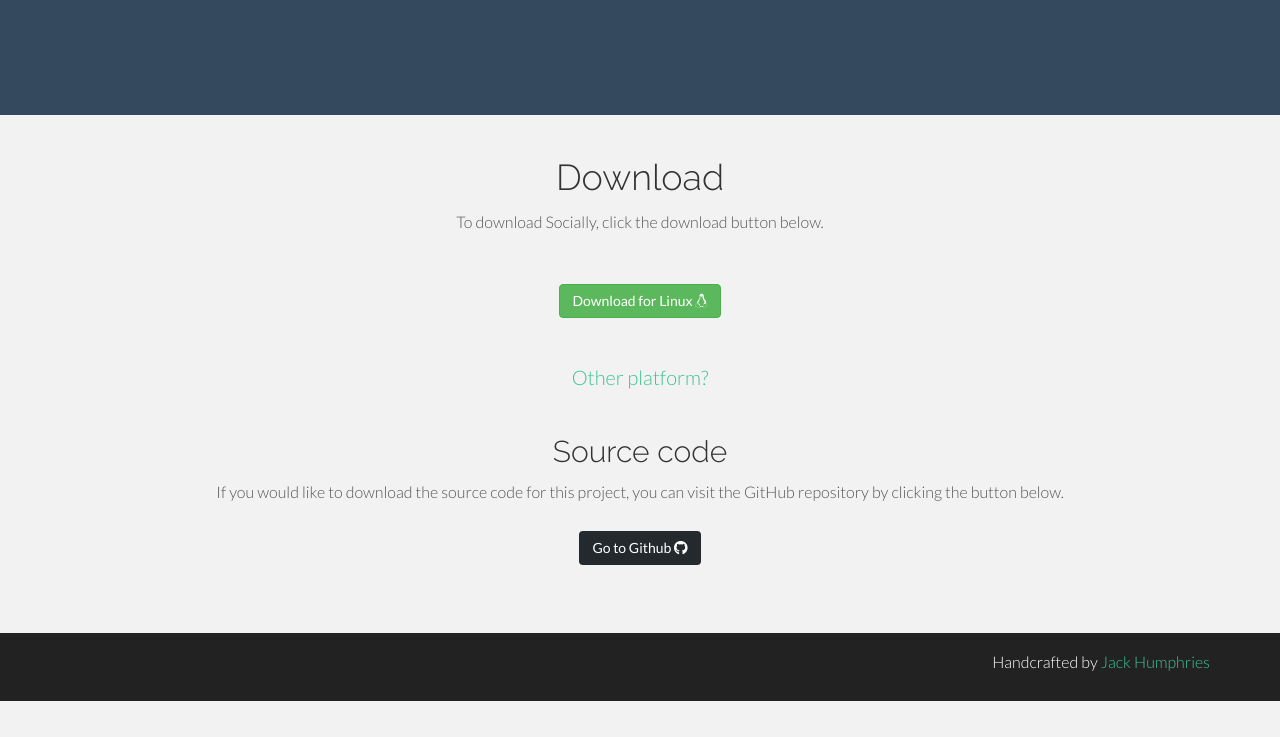
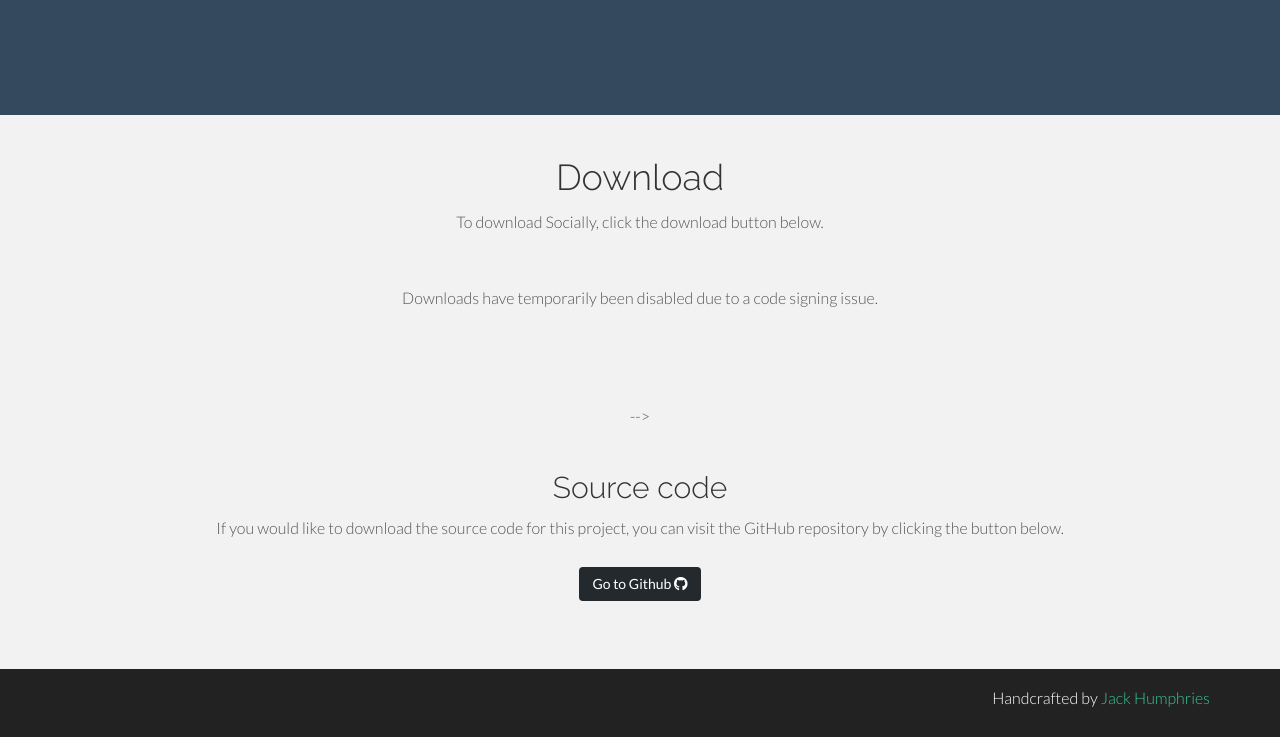
Before and after one commit to JackHumphries9/getsocially.app, a plain HTML site: page public/index.html in a window 1280 px wide. Shown: the part 2511-3248 px from the top of the page. Before the commit the page ends 3212 px from the top, so only its background shows below. Drawn offline with Linux system fonts and the light colour scheme.

Commit message:
Update index.html

```diff
--- a/public/index.html
+++ b/public/index.html
@@ -237,15 +237,18 @@
 				<br>
 				<h1 class="centered">Download</h1>
 				<p class="centered">To download Socially, click the download button below.</p>
+<br/>
+	<p class="centered">Downloads have temporarily been disabled due to a code signing issue.</p>
+
 				<br>
-				<div class="platform-btns centered">
+				<!--<div class="platform-btns centered">
 					<a class="btn btn-success" href="https://github.com/JackHumphries9/Socially/releases/download/V0.5/Socially-Windows-0.5.0.exe" target="_blank" id="winBtn" style="display: none;">Download for Windows&nbsp;<i class="fab fa-windows"></i></a>
 					<a class="btn btn-success" href="https://github.com/JackHumphries9/Socially/releases/download/V0.5/Socially-Mac-0.5.0.dmg" target="_blank" id="macBtn" style="display: none;">Download for Mac&nbsp;<i class="fab fa-apple"></i></a>
 					<a class="btn btn-success" href="https://github.com/JackHumphries9/Socially/releases/download/V0.5/Socially-Linux-0.5.0.zip" target="_blank" id="linuxBtn" style="display: none;">Download for Linux&nbsp;<i class="fab fa-linux"></i></a>
-				</div>
+				</div>-->
 				<br>
 				<br>
-				<div class="accordion ac" id="accordionDownload">
+				<!--<div class="accordion ac" id="accordionDownload">
 					<div class="accordion-group">
 							<a class="accordion-toggle centered" data-toggle="collapse" data-parent="#accordionDownload" href="#collapseDownload" style="font-size: 2rem; text-align: center;">
 							Other platform?
@@ -266,7 +269,7 @@
 								</div>
 							</div><!-- /accordion-inner -->
 						</div><!-- /collapse -->
-					</div>
+					</div>-->
 				</div>
 				<br>
 				<div class="centered">
```
